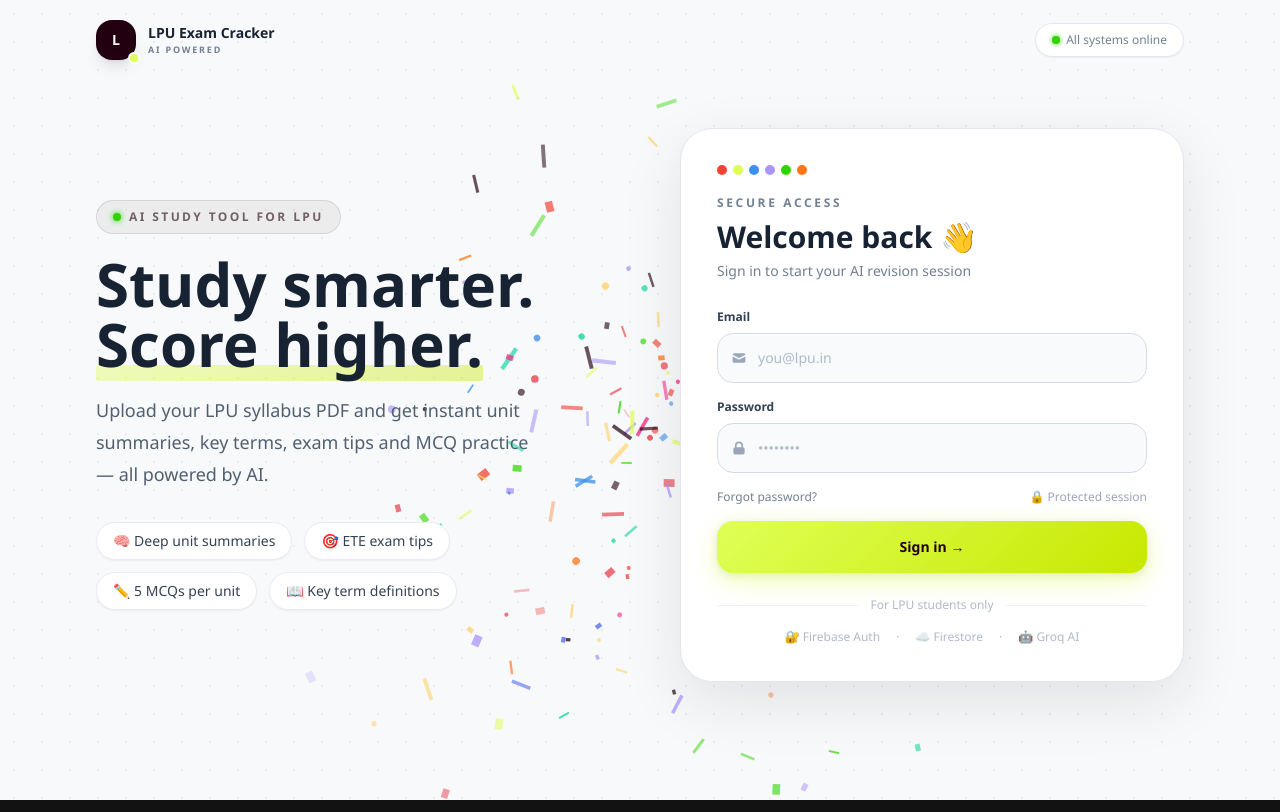
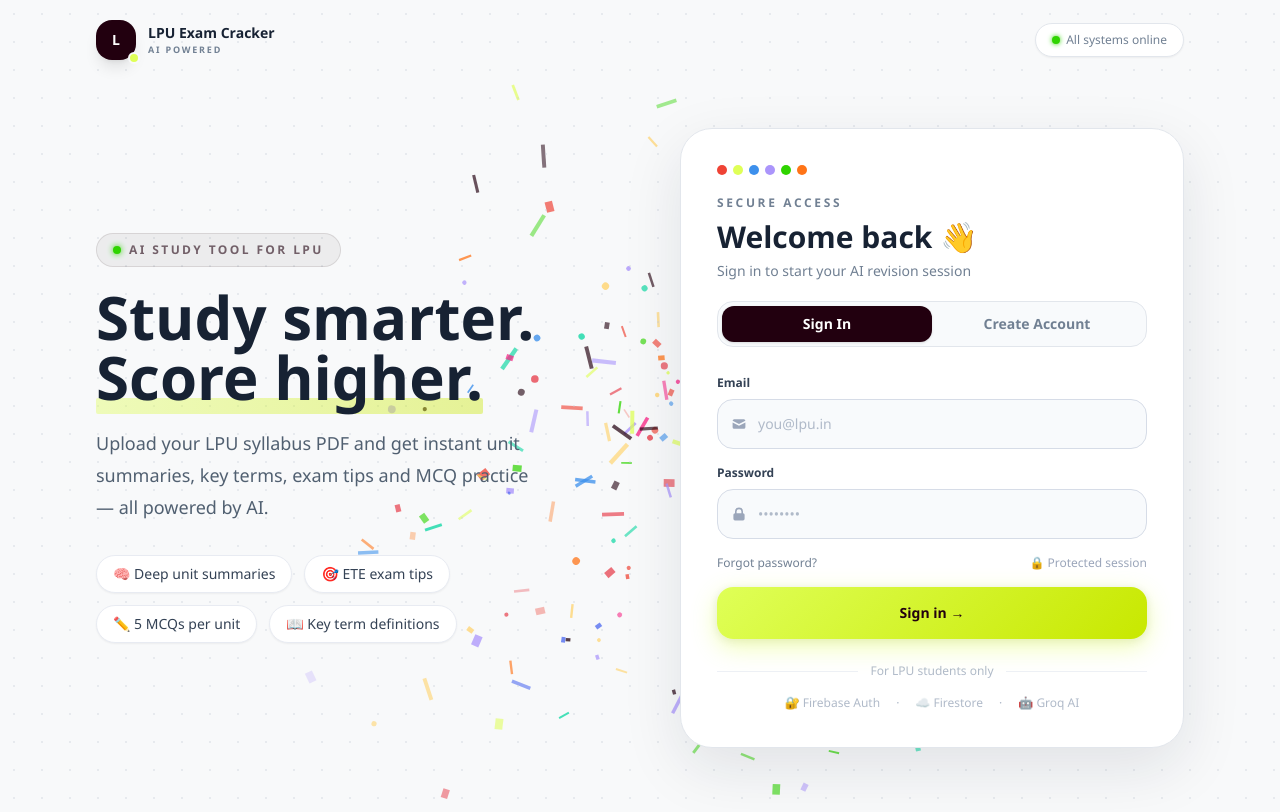
Before and after one commit to HarshShahdeo1/LPU-Exam-Cracker, a Next.js app: page / in a window 1280 px wide. Built offline with nearby package versions, Linux system fonts and the light colour scheme; no server answers.

Commit message:
Add self-registration / Sign Up tab to login page

```diff
--- a/components/auth/auth-landing.tsx
+++ b/components/auth/auth-landing.tsx
@@ -4,7 +4,7 @@ import type { FormEvent } from "react";
 import { startTransition, useState } from "react";
 import { useRouter, useSearchParams } from "next/navigation";
 import { motion } from "framer-motion";
-import { sendPasswordResetEmail, signInWithEmailAndPassword } from "firebase/auth";
+import { sendPasswordResetEmail, signInWithEmailAndPassword, createUserWithEmailAndPassword } from "firebase/auth";
 
 import { AuthHeroPanel } from "@/components/auth/auth-hero-panel";
 import { ConfettiCanvas } from "@/components/auth/confetti-canvas";
@@ -45,6 +45,13 @@ export function AuthLanding() {
   const [isSubmitting, setIsSubmitting] = useState(false);
   const [infoMessage,  setInfoMessage]  = useState("");
   const [errorMessage, setErrorMessage] = useState("");
+  const [mode,         setMode]         = useState<"login" | "signup">("login");
+
+  function switchMode(newMode: "login" | "signup") {
+    setMode(newMode);
+    setErrorMessage("");
+    setInfoMessage("");
+  }
 
   async function createServerSession(idToken: string) {
     const res = await fetch("/api/auth/session", {
@@ -55,6 +62,23 @@ export function AuthLanding() {
     if (!res.ok) {
       const payload = (await res.json().catch(() => null)) as { error?: string } | null;
       throw new Error(payload?.error ?? "Unable to create a server session.");
+    }
+  }
+
+  async function handleSignUp(e: FormEvent<HTMLFormElement>) {
+    e.preventDefault();
+    setIsSubmitting(true);
+    setErrorMessage("");
+    setInfoMessage("");
+    try {
+      const cred    = await createUserWithEmailAndPassword(firebaseAuth, email, password);
+      const idToken = await cred.user.getIdToken();
+      await createServerSession(idToken);
+      startTransition(() => { router.push("/upload"); router.refresh(); });
+    } catch (err) {
+      setErrorMessage(getErrorMessage(err));
+    } finally {
+      setIsSubmitting(false);
     }
   }
 
@@ -157,11 +181,37 @@ export function AuthLanding() {
                 ))}
               </div>
               <p className="text-xs font-bold uppercase tracking-[0.22em] text-[#718093]">Secure access</p>
-              <h2 className="mt-2 text-3xl font-black text-[#172233]">Welcome back 👋</h2>
-              <p className="mt-1.5 text-sm text-[#718093]">Sign in to start your AI revision session</p>
+              <h2 className="mt-2 text-3xl font-black text-[#172233]">
+                {mode === "login" ? "Welcome back 👋" : "Join LPU Cracker 🚀"}
+              </h2>
+              <p className="mt-1.5 text-sm text-[#718093]">
+                {mode === "login" ? "Sign in to start your AI revision session" : "Create your free account to get started"}
+              </p>
+
+              {/* Tab switcher */}
+              <div className="mt-5 flex rounded-2xl border border-[#e2e6ec] bg-[#f8fafc] p-1">
+                <button type="button"
+                  onClick={() => switchMode("login")}
+                  className={`flex-1 rounded-xl py-2 text-sm font-semibold transition ${
+                    mode === "login"
+                      ? "bg-[#22000f] text-white shadow"
+                      : "text-[#718093] hover:text-[#172233]"
+                  }`}>
+                  Sign In
+                </button>
+                <button type="button"
+                  onClick={() => switchMode("signup")}
+                  className={`flex-1 rounded-xl py-2 text-sm font-semibold transition ${
+                    mode === "signup"
+                      ? "bg-[#22000f] text-white shadow"
+                      : "text-[#718093] hover:text-[#172233]"
+                  }`}>
+                  Create Account
+                </button>
+              </div>
             </div>
 
-            <form className="space-y-4" onSubmit={handleLogin}>
+            <form className="space-y-4" onSubmit={mode === "login" ? handleLogin : handleSignUp}>
 
               {/* Email */}
               <div>
@@ -240,10 +290,10 @@ export function AuthLanding() {
                       <circle className="opacity-25" cx="12" cy="12" r="10" stroke="currentColor" strokeWidth="4" />
                       <path className="opacity-75" fill="currentColor" d="M4 12a8 8 0 018-8V0C5.373 0 0 5.373 0 12h4z" />
                     </svg>
-                    Signing in…
+                    {mode === "login" ? "Signing in…" : "Creating account…"}
                   </span>
                 ) : (
-                  "Sign in →"
+                  mode === "login" ? "Sign in →" : "Create Account →"
                 )}
                 {/* Shimmer sweep */}
                 <span className="absolute inset-0 -translate-x-full bg-gradient-to-r from-transparent via-white/40 to-transparent transition-transform duration-700 group-hover:translate-x-full" />
```
